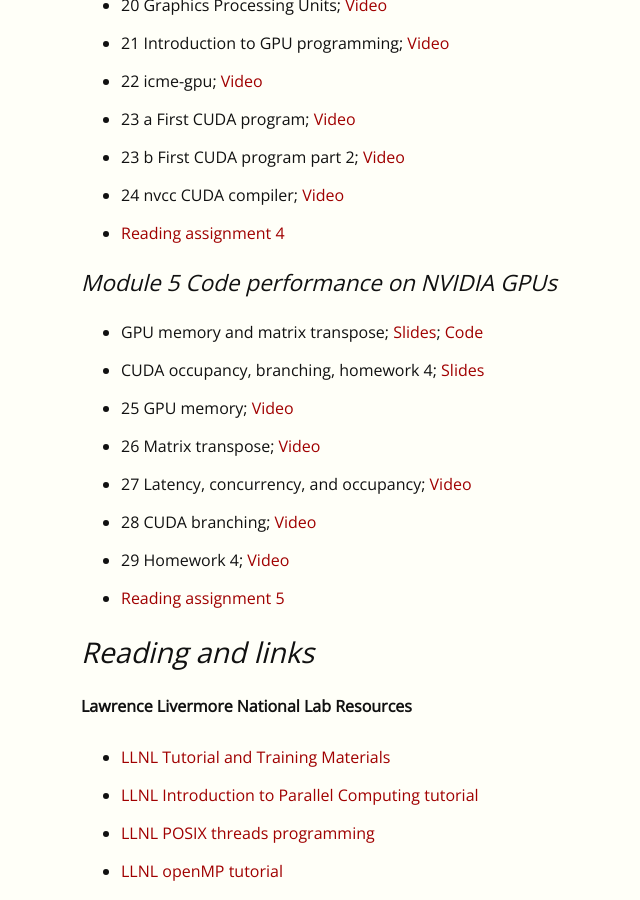
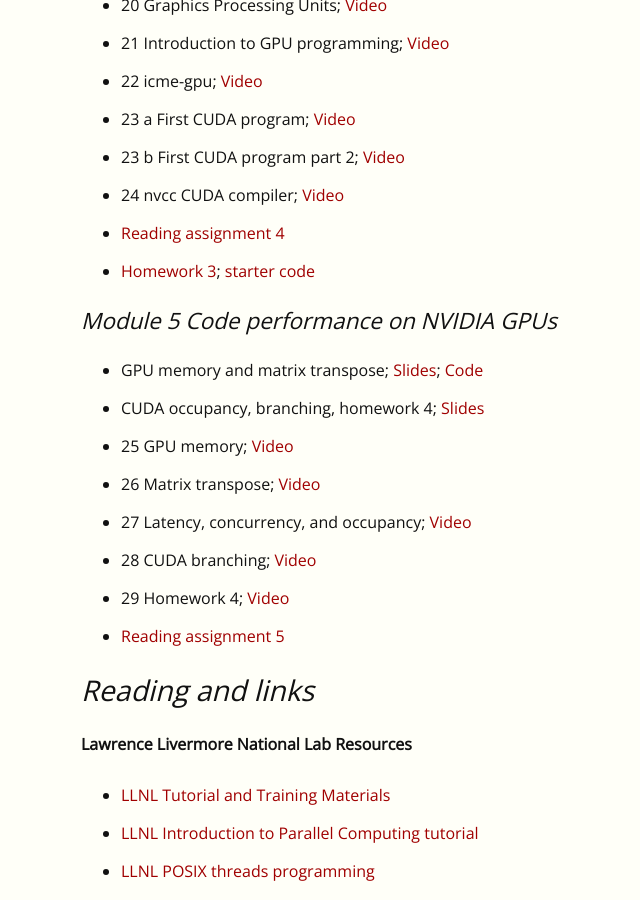
Before and after one commit to EricDarve/cme213-spring-2021, a Jekyll site: the page built from index.md, in a window 1280 px wide and 900 px high, scrolled down 2532 px. Shown: the whole window, without its empty margins (79-719 px from the left). Built offline with Jekyll 4.4.1, drawn with Linux system fonts in a browser that asks for light colours.

Commit message:
h3 added to index

```diff
--- a/index.md
+++ b/index.md
@@ -81,6 +81,7 @@
 - 23 b First CUDA program part 2; [Video](https://stanford-pilot.hosted.panopto.com/Panopto/Pages/Viewer.aspx?id=6d7e66bf-5b82-4200-bfd6-ad0d0006288a)
 - 24 nvcc CUDA compiler; [Video](https://stanford-pilot.hosted.panopto.com/Panopto/Pages/Viewer.aspx?id=e6436528-7096-4b7e-804d-ad0d011ff2f9)
 - [Reading assignment 4](Reading Assignments/CUDA_intro)
+- [Homework 3](Homework/hw3.pdf); [starter code](Homework/hw3.zip)
 
 ### Module 5 Code performance on NVIDIA GPUs
 
```
